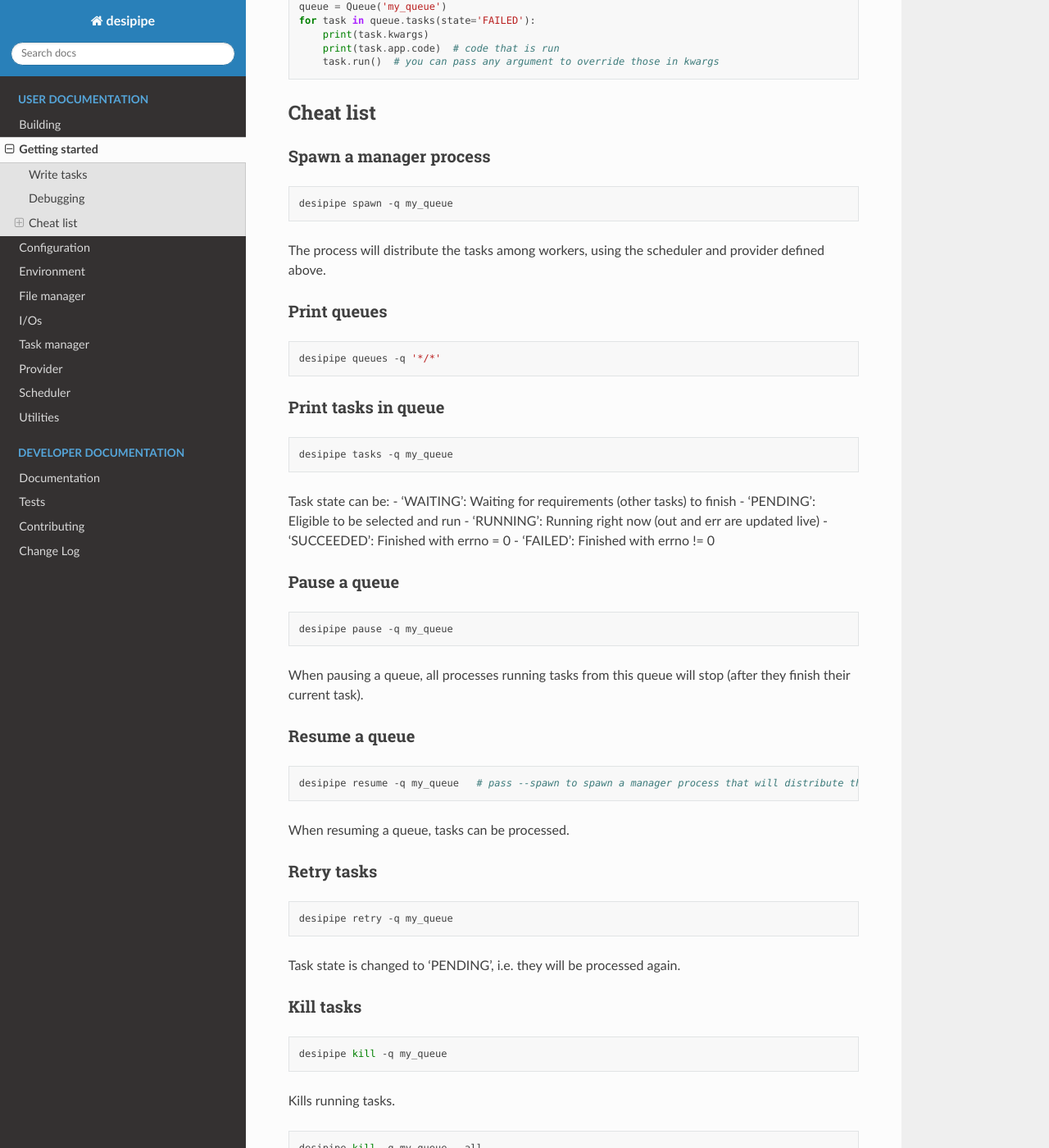
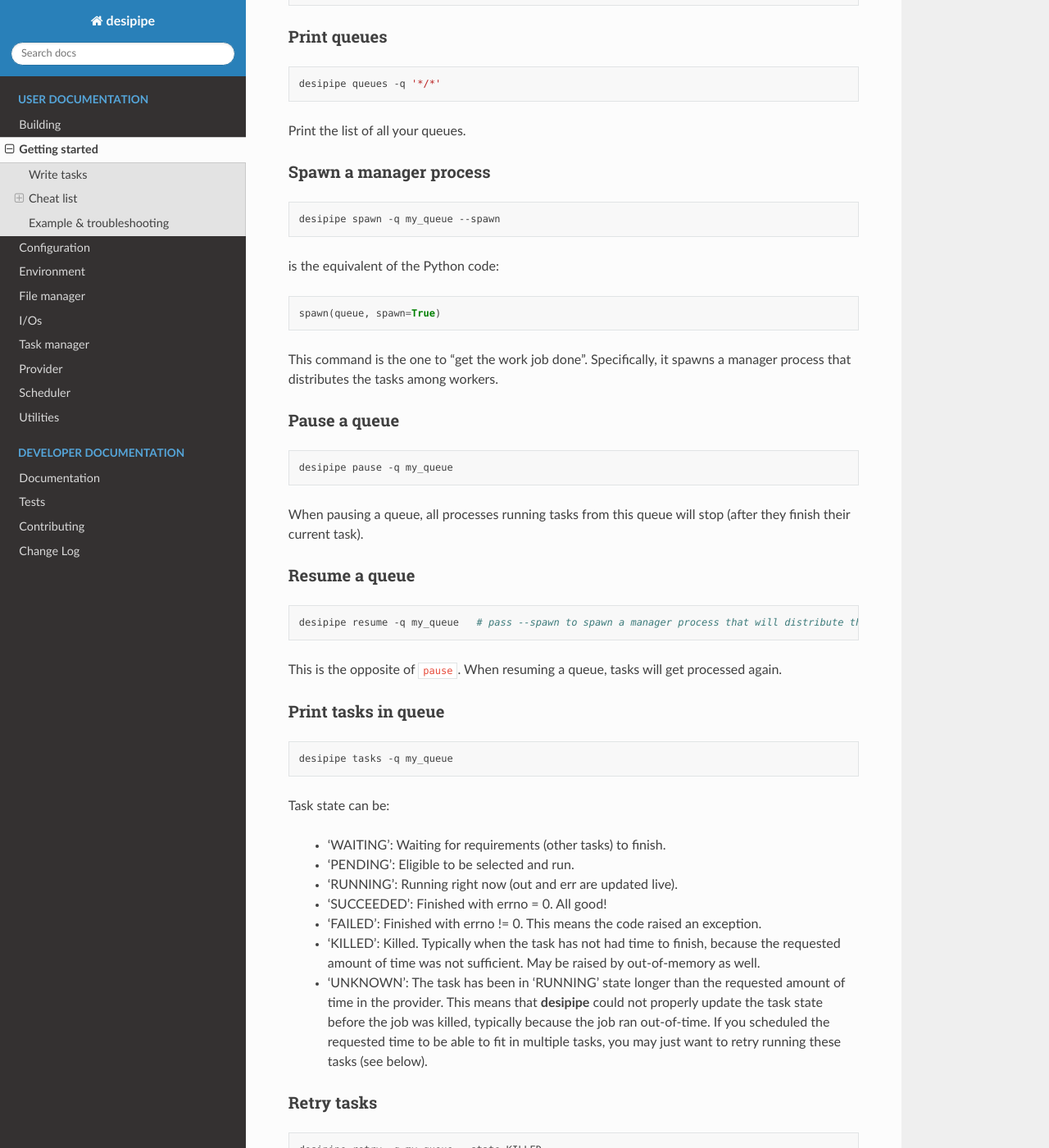
Before and after one commit to hsimonfroy/desipipe, a Sphinx documentation site: the page built from doc/user/getting_started.rst, in a window 1280 px wide and 1400 px high, scrolled down 2253 px. Shown: the whole window at 82% size. Built offline with Sphinx 7.4.7 and the Read the Docs theme 2.0.0, drawn with Linux system fonts in a browser that asks for light colours; some of the changed text lies outside the part shown.

Commit message:
more docs

```diff
--- a/doc/user/getting_started.rst
+++ b/doc/user/getting_started.rst
@@ -107,32 +107,15 @@
 Usually though, one will use the command line: see the cheat list below.
 
 
-Debugging
----------
-
-If some tasks of a queue 'my_queue' failed, you can check their input parameters,
-and try to rerun them (with other parameters), with:
-
-.. code-block:: python
-
-  queue = Queue('my_queue')
-  for task in queue.tasks(state='FAILED'):
-      print(task.kwargs)
-      print(task.app.code)  # code that is run
-      task.run()  # you can pass any argument to override those in kwargs
-
-
 Cheat list
 ----------
 
-Spawn a manager process
-~~~~~~~~~~~~~~~~~~~~~~~
+To know more about the options for the commands below, use ``--help``!, e.g.:
 
 .. code-block:: bash
 
-  desipipe spawn -q my_queue
+  desipipe tasks --help
 
-The process will distribute the tasks among workers, using the scheduler and provider defined above.
 
 Print queues
 ~~~~~~~~~~~~
@@ -141,19 +124,23 @@
 
   desipipe queues -q '*/*'
 
-Print tasks in queue
-~~~~~~~~~~~~~~~~~~~~
+Print the list of all your queues.
+
+Spawn a manager process
+~~~~~~~~~~~~~~~~~~~~~~~
 
 .. code-block:: bash
 
-  desipipe tasks -q my_queue
+  desipipe spawn -q my_queue --spawn
 
-Task state can be:
-- 'WAITING': Waiting for requirements (other tasks) to finish
-- 'PENDING': Eligible to be selected and run
-- 'RUNNING': Running right now (out and err are updated live)
-- 'SUCCEEDED': Finished with errno = 0
-- 'FAILED': Finished with errno != 0
+is the equivalent of the Python code:
+
+.. code-block:: python
+
+  spawn(queue, spawn=True)
+
+This command is the one to "get the work job done".
+Specifically, it spawns a manager process that distributes the tasks among workers.
 
 Pause a queue
 ~~~~~~~~~~~~~
@@ -171,16 +158,34 @@
 
   desipipe resume -q my_queue   # pass --spawn to spawn a manager process that will distribute the tasks among workers
 
-When resuming a queue, tasks can be processed.
+This is the opposite of ``pause``. When resuming a queue, tasks will get processed again.
+
+Print tasks in queue
+~~~~~~~~~~~~~~~~~~~~
+
+.. code-block:: bash
+
+  desipipe tasks -q my_queue
+
+Task state can be:
+
+  - 'WAITING': Waiting for requirements (other tasks) to finish.
+  - 'PENDING': Eligible to be selected and run.
+  - 'RUNNING': Running right now (out and err are updated live).
+  - 'SUCCEEDED': Finished with errno = 0. All good!
+  - 'FAILED': Finished with errno != 0. This means the code raised an exception.
+  - 'KILLED': Killed. Typically when the task has not had time to finish, because the requested amount of time was not sufficient. May be raised by out-of-memory as well.
+  - 'UNKNOWN': The task has been in 'RUNNING' state longer than the requested amount of time in the provider. This means that **desipipe** could not properly update the task state before the job was killed, typically because the job ran out-of-time. If you scheduled the requested time to be able to fit in multiple tasks, you may just want to retry running these tasks (see below).
+
 
 Retry tasks
 ~~~~~~~~~~~
 
 .. code-block:: bash
 
-  desipipe retry -q my_queue
+  desipipe retry -q my_queue --state KILLED
 
-Task state is changed to 'PENDING', i.e. they will be processed again.
+Tasks for which state is 'UNKNOWN' are changed to 'PENDING', i.e. they will be processed again.
 
 Kill tasks
 ~~~~~~~~~~
@@ -189,7 +194,7 @@
 
   desipipe kill -q my_queue
 
-Kills running tasks.
+Kills running tasks of the queue.
 
 .. code-block:: bash
 
@@ -203,3 +208,75 @@
 .. code-block:: bash
 
   desipipe delete -q 'my_*'  # pass --force to actually delete the queue
+
+
+Example & troubleshooting
+-------------------------
+
+Let's consider this queue.
+
+.. code-block:: bash
+
+  $ desipipe queues -q my_queue
+  [000000.02]  11-28 21:14  desipipe                  INFO     Matching queues:
+  [000000.07]  11-28 21:14  desipipe                  INFO     Queue(size=116, state=ACTIVE, filename=.../my_queue.sqlite)
+  WAITING   : 0
+  PENDING   : 1
+  RUNNING   : 0
+  SUCCEEDED : 107
+  FAILED    : 0
+  KILLED    : 7
+  UNKNOWN   : 1
+
+Out of the 116 tasks, 107 have been processed and 'SUCCEEDED' already, good!
+
+7 tasks are 'KILLED'. It is probably because they have not finished in the required time.
+You can check their output (if any) and errors with:
+
+.. code-block:: bash
+
+  $ desipipe tasks -q my_queue --state KILLED
+
+If that is not enough to understand why they have been killed and you need to review e.g. the input parameters or the code processed by these tasks, go for Python:
+
+.. code-block:: python
+
+  queue = Queue('my_queue')
+  for task in queue.tasks(state='KILLED'):
+      print(task.kwargs)
+      print(task.app.code)  # code that is run
+      task.run()  # run the task; you can pass any argument to override those in kwargs
+
+You might also want to do that if you had 'FAILED' tasks.
+
+There is 1 'UNKNOWN' task. This means that **desipipe** could not properly update the task state before the job was killed, typically because the job ran out-of-time.
+If you scheduled the requested time to be able to fit in multiple tasks, you may just want to retry running this task:
+
+.. code-block:: bash
+
+  desipipe retry -q my_queue --state KILLED
+
+But, in this very case, the issue may be the same as for the 7 'KILLED' tasks.
+
+There is 1 'PENDING' task, i.e. to be processed. If it never goes to running, it may mean that for some reason the manager process has been killed.
+On Unix systems, you can typically check that with:
+
+.. code-block:: bash
+
+  top -p $(pgrep -d',' -f "desipipe")
+
+If nothing is returned, that means the manager process does not exist anymore. You can just spawn a new one:
+
+.. code-block:: bash
+
+  desipipe spawn -q my_queue --spawn
+
+In case of **emergency** (nothing working anymore), you can manually delete the queue sqlite file ``.../my_queue.sqlite``, that you can get with:
+
+.. code-block:: bash
+
+  $ desipipe queues -q my_queue
+  [000000.02]  11-28 21:14  desipipe                  INFO     Matching queues:
+  [000000.07]  11-28 21:14  desipipe                  INFO     Queue(size=116, state=ACTIVE, filename=.../my_queue.sqlite)
+
+That will eventually kill all jobs associated with this queue.
```
Also changed, not shown: 2 other files.
